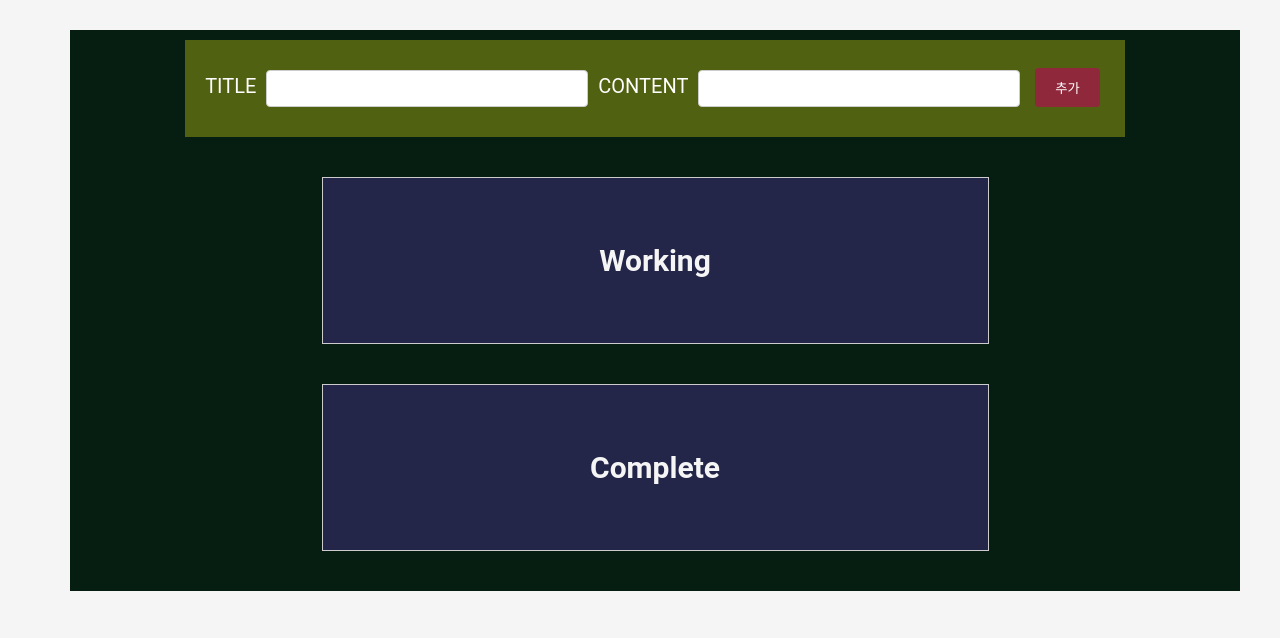
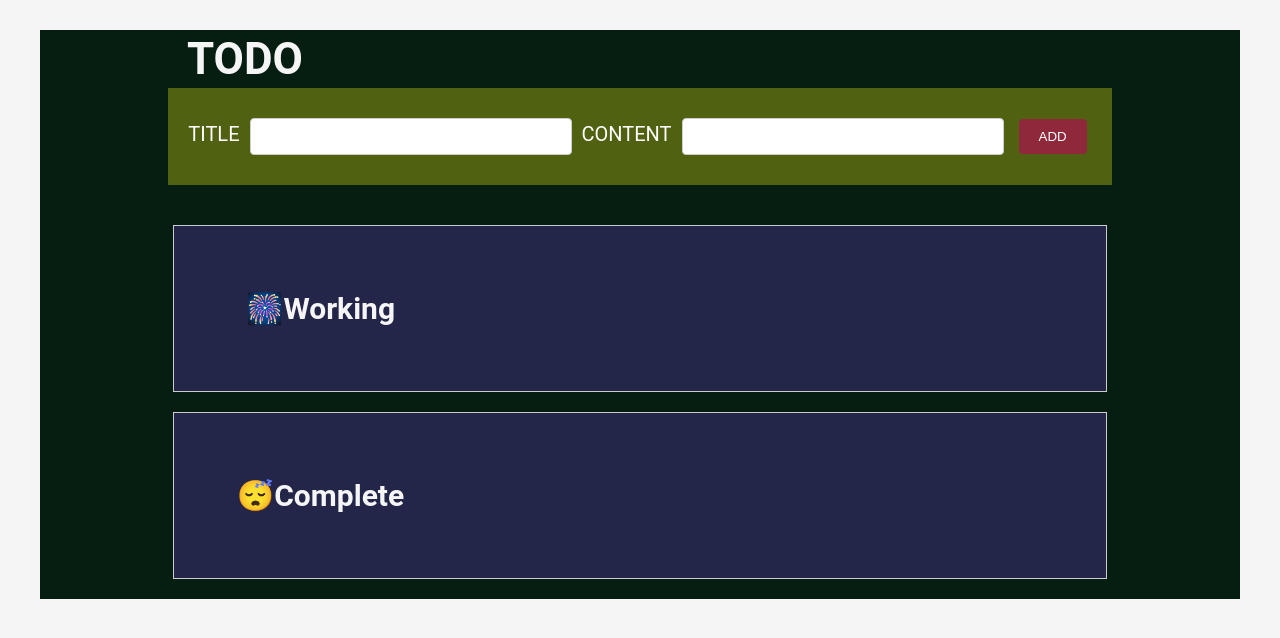
Before and after one commit to JoohwanSeo/Todo-List, a React (Vite) app: page / in a window 1280 px wide. Shown: the top 638 px of the page. Built offline with nearby package versions, Linux system fonts and the light colour scheme.

Commit message:
fix/ css 수정

```diff
--- a/src/todo.css
+++ b/src/todo.css
@@ -2,10 +2,10 @@
 :root {
   font-family: "Franklin Gothic Medium", "Arial Narrow", Arial, sans-serif;
   font-size: 20px;
+  text-align: center;
+  margin: auto;
   max-width: 1200px;
   min-width: 800px;
-  text-align: center;
-  margin: auto;
 }
 
 body {
@@ -13,9 +13,9 @@ body {
   color: #333;
   margin: 0;
   padding: 0;
-  max-width: 1200px;
-  min-width: 800px;
 }
+
+
 /* 전체 레이아웃 */
 .todo-container {
   background-color: #061d12;
@@ -24,9 +24,15 @@ body {
   flex-direction: column;
   align-items: center;
   margin-top: 30px;
-  margin-left: 30px;
-  max-width: 1200px;
-  min-width: 800px;
+
+}
+
+.todo-container h1 {
+  font-size: 2.2em;
+  line-height: 1.1;
+  margin: 5px;
+  padding-right: 790px;
+  color: whitesmoke;
 }
 
 /* 입력 폼 */
@@ -34,7 +40,7 @@ body {
   background-color: #506111;
   color: white;
   padding: 0 20px 0 20px;
-  margin: 10px 0 10px;
+  margin-bottom: 50px;
   display: ruby;
   flex-direction: column;
   align-items: center;
@@ -64,10 +70,14 @@ body {
 .todo-list {
   background-color: #232549;
   color: whitesmoke;
-  width: 50%;
-  margin-bottom: 2rem;
+  width: 71%;
+  margin-bottom: 20px;
   padding: 40px;
   border: 1px solid #ccc;
+}
+
+.todo-list h2 {
+ padding-right: 75%;
 }
 
 .todo-item {
@@ -76,6 +86,7 @@ body {
   padding: 17px;
   border: 1px solid #ccc;
   border-radius: 4px;
+  margin: 10px;
 }
 
 .todo-item h3 {
--- a/src/todo.jsx
+++ b/src/todo.jsx
@@ -56,6 +56,7 @@ const TodoList = () => {
 
   return (
     <div className="todo-container">
+      <h1>TODO</h1>
       <form className="todo-form">
         {/* 입력 폼 */}
         <p>
@@ -69,10 +70,10 @@ const TodoList = () => {
           <input type="text" value={content} onChange={contentInput} />
         </p>
 
-        <button onClick={handleAddTodo}>추가</button>
+        <button onClick={handleAddTodo}>ADD</button>
       </form>
       <div className="todo-list">
-        <h2>Working</h2>
+        <h2>🎆Working</h2>
         {/* 작업 중인 항목 목록 */}
         {todos.map((index) => (
           <div className="todo-item" key={index.el}>
@@ -86,7 +87,7 @@ const TodoList = () => {
         ))}
       </div>
       <div className="todo-list">
-        <h2>Complete</h2>
+        <h2>😴Complete</h2>
         {/* 완료된 항목 목록 */}
         {doneTodos.map((index) => (
           <div className="todo-item" key={index.el}>
```
